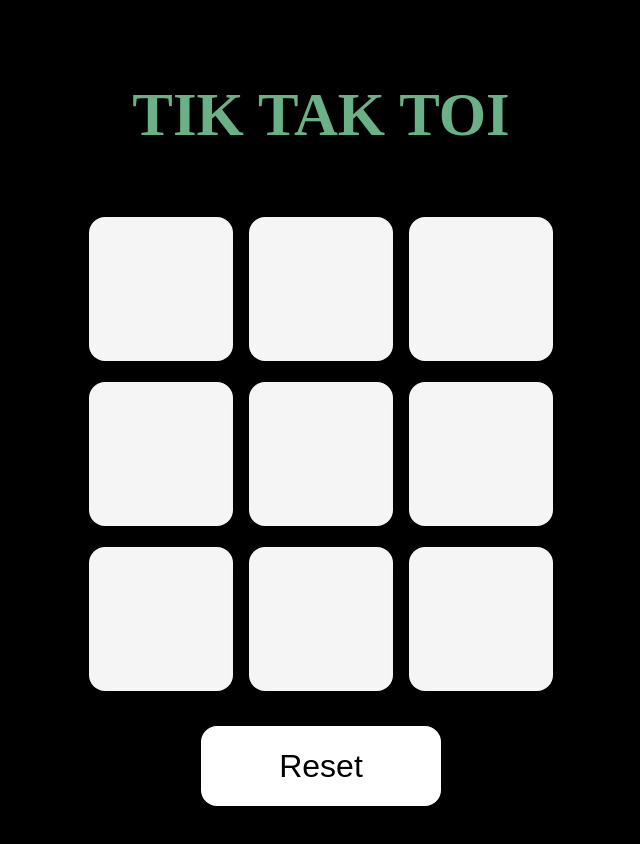
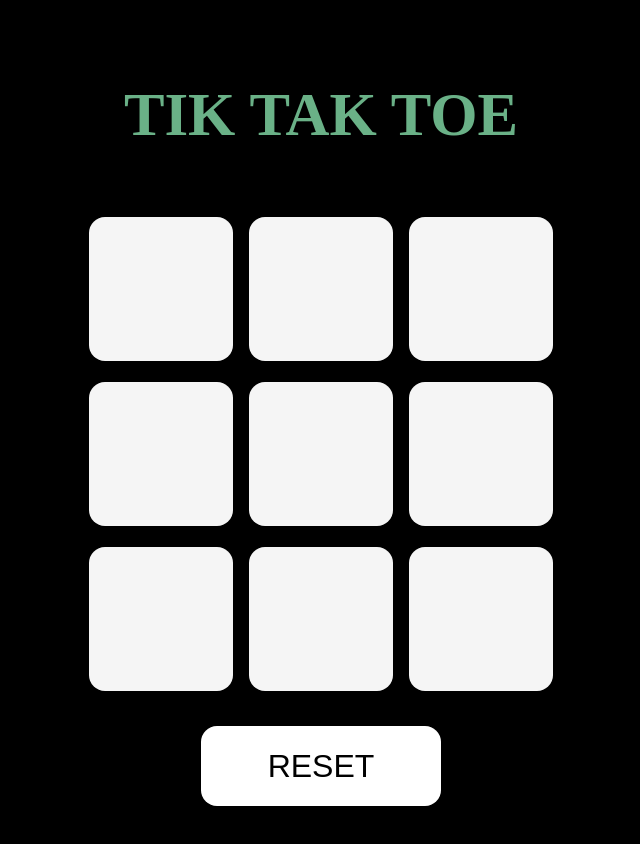
Before and after one commit to Achyutha-reddy/SCT_WD_3, a plain HTML site: page index.html in a window 1280 px wide. Shown: the whole page, without its empty margins (319-959 px from the left). Drawn offline with Linux system fonts and the light colour scheme.

Commit message:
index.html

```diff
--- a/index.html
+++ b/index.html
@@ -3,15 +3,15 @@
     <head>
         <meta charset="UTF-8">
         <meta name="viewport" content="width=device-width, initial-scale=1.0">
-        <title>TIK TAK TOI</title>
+        <title>TASK3 | TOC TAC TOE</title>
         <link rel="stylesheet" href="style.css">
     </head>
     <body>
         <div class="wincon">
             <h2 class="winner"></h2>
         </div>
-        <button class="restartBtn">Restart</button>
-        <h1 style="color: #6AB187; font-size: 3.8rem;font-weight: bold;">TIK TAK TOI</h1>
+        <button class="restartBtn">RESTART</button>
+        <h1 style="color: #6AB187; font-size: 3.8rem;font-weight: bold;">TIK TAK TOE</h1>
         <div class="game">
             <button class="box"></button>
             <button class="box"></button>
@@ -23,7 +23,7 @@
             <button class="box"></button>
             <button class="box"></button>
         </div>
-        <button class="resetBtn">Reset</button>
+        <button class="resetBtn">RESET</button>
 
 
 
```
